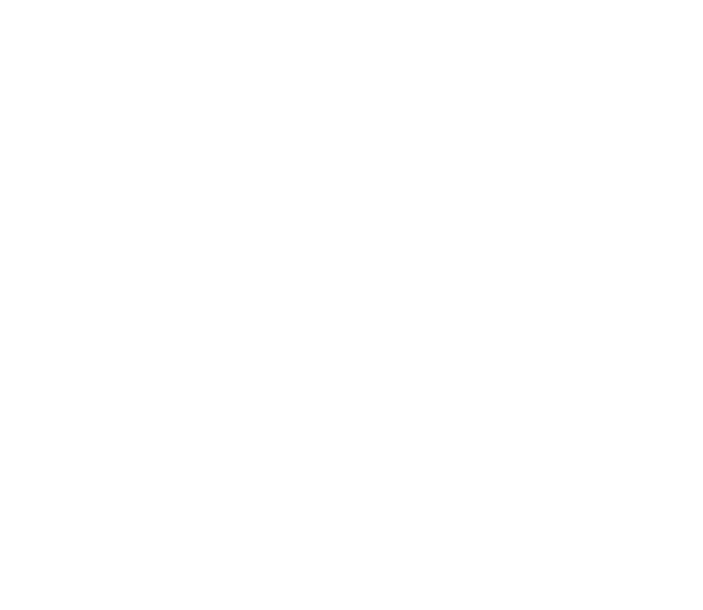
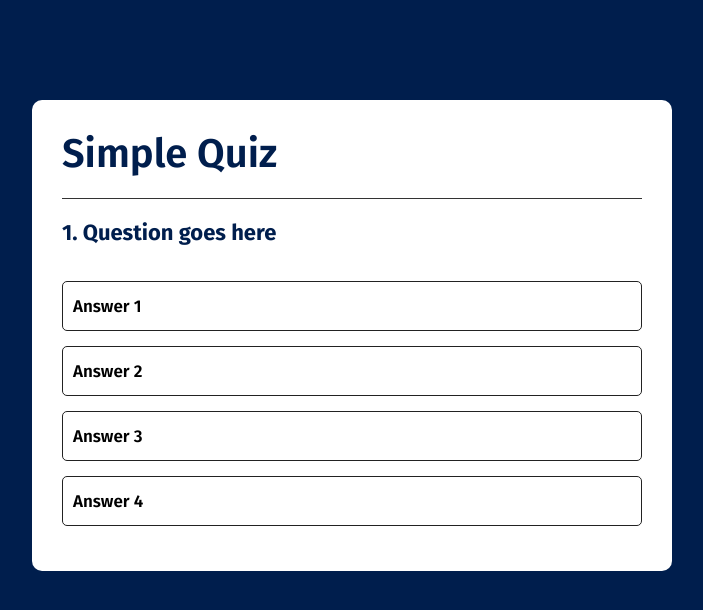
Before and after one commit to Ammarrs/QuizAppJS, a plain HTML site: page index.html in a window 1280 px wide. Shown: the whole page, without its empty margins (288-991 px from the left). Drawn offline with Linux system fonts and the light colour scheme.

Commit message:
finshing UI

```diff
--- a/css/style.css
+++ b/css/style.css
@@ -3,3 +3,81 @@
   margin: 0;
   box-sizing: border-box;
 }
+
+body {
+  background: #001e4d;
+  font-family: "Fira Sans", sans-serif;
+  /* height: 100%;
+  /* min-height: 900px; */
+  /* height: ;
+  display: flex;
+  align-items: center;
+  text-align: center;
+  justify-content: center; */
+}
+
+.app {
+  background: #fff;
+  width: 50%;
+  min-width: 600px;
+  margin: 100px auto 0;
+  border-radius: 10px;
+  padding: 30px;
+  display: flex;
+  flex-direction: column;
+}
+
+.app h1 {
+  /* margin-bottom: 10px; */
+  color: #001e4d;
+  font-size: 40px;
+  font-weight: 600;
+  padding-bottom: 20px;
+  border-bottom: 1px solid #333;
+}
+
+#question {
+  padding: 20px 0;
+  color: #001e4d;
+  font-size: 22px;
+}
+
+#ansButtons {
+
+}
+
+.btn {
+  font-family: "Fira Sans", sans-serif;
+  display: block;
+  margin: 15px 0;
+  font-weight: 600;
+  width: 100%;
+  background: #fff;
+  border: 1px solid #222;
+  border-radius: 5px;
+  height: 50px;
+  text-align: left;
+  padding: 10px;
+  font-size: 17px;
+  cursor: pointer;
+  transition: 0.4s;
+}
+
+.btn:hover {
+  background: #222;
+  color: #fff;
+}
+
+#next {
+  width: 150px;
+  height: 40px;
+  border: 0;
+  border-radius: 4px;
+  padding: 10px;
+  margin: 20px auto 0;
+  background: #001e4d;
+  color: #fff;
+  font-weight: 500;
+  font-size: 17px;
+  display: none;
+}
--- a/index.html
+++ b/index.html
@@ -3,11 +3,28 @@
 <head>
   <meta charset="UTF-8">
   <meta name="viewport" content="width=device-width, initial-scale=1.0">
-  <title>Document</title>
+  <link href="https://fonts.googleapis.com/css2?family=Fira+Sans:ital,wght@0,100;0,200;0,300;0,400;0,500;0,600;0,700;0,800;0,900;1,100;1,200;1,300;1,400;1,500;1,600;1,700;1,800;1,900&display=swap" rel="stylesheet">
+  <title>Quiz App JS</title>
   <link rel="stylesheet" href="./css/style.css">
 </head>
 <body>
-
+  <div class="app">
+      <h1>
+        Simple Quiz
+      </h1>
+      <div class="quiz">
+        <h2 id="question">
+          1. Question goes here
+        </h2>
+        <div id="ansButtons">
+          <button class="btn">Answer 1</button>
+          <button class="btn">Answer 2</button>
+          <button class="btn">Answer 3</button>
+          <button class="btn">Answer 4</button>
+        </div>
+      </div>
+      <button id="next">Next</button>
+  </div>
 
   <script src="./js/main.js"></script>
 </body>
```
